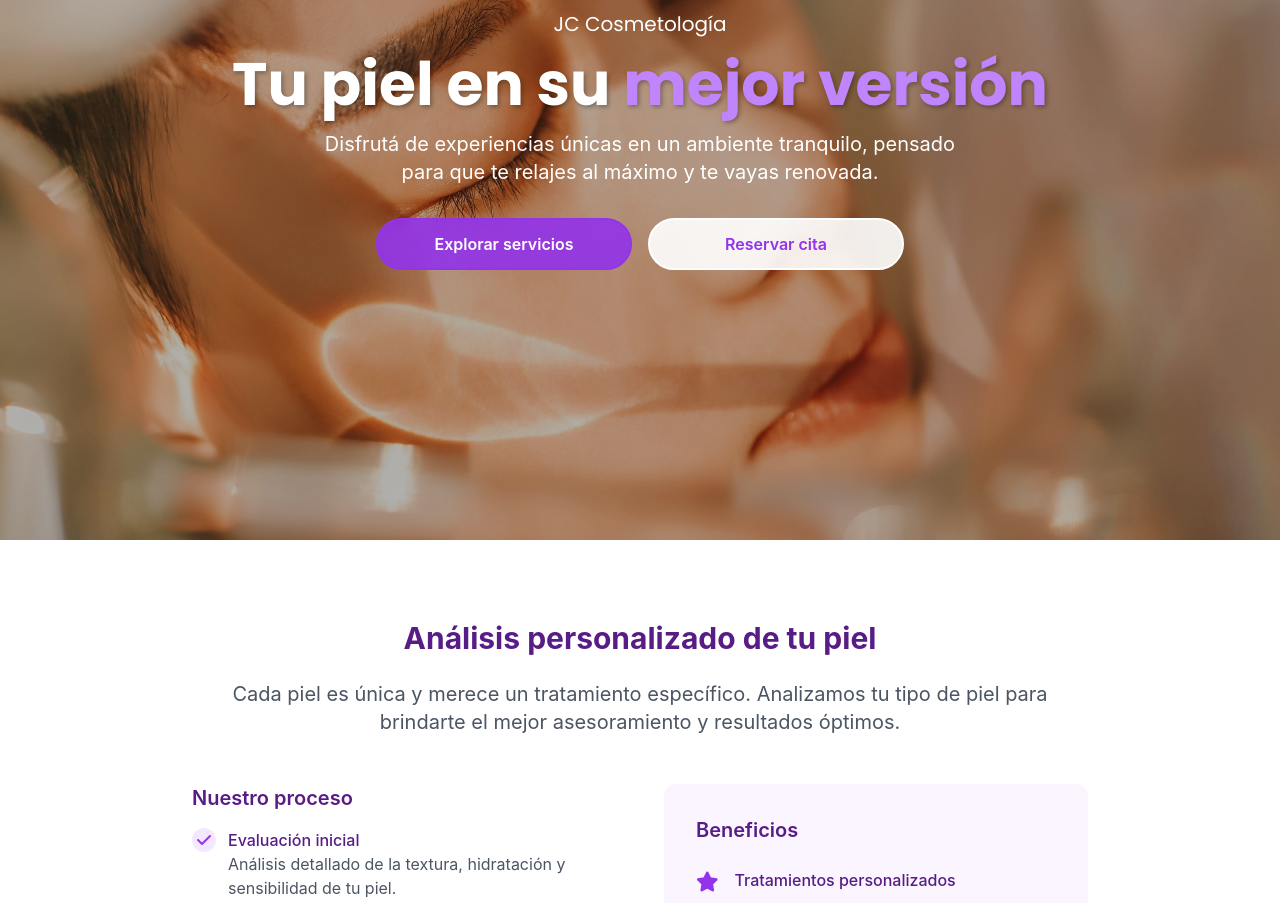
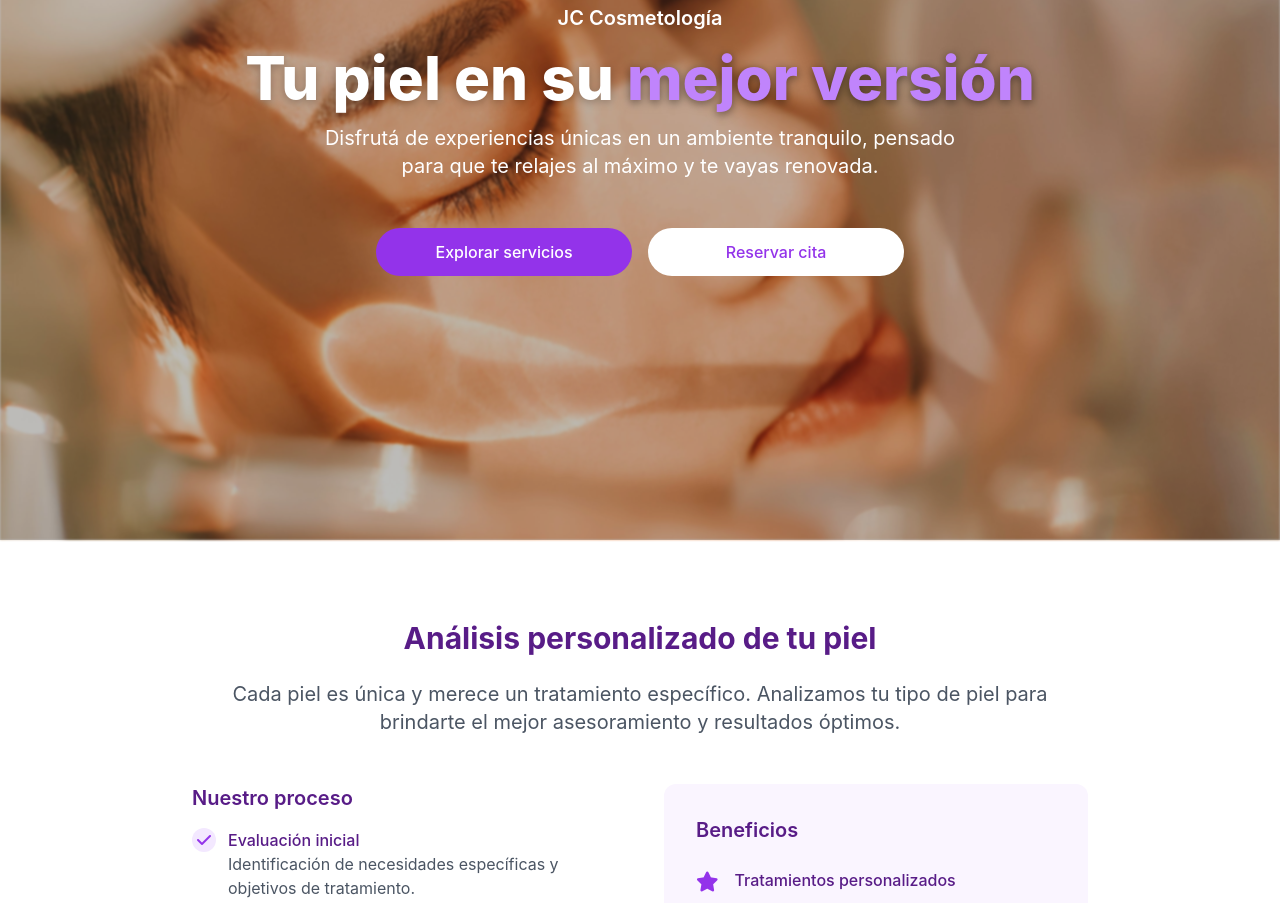
Before and after one commit to CandeLandi/jc-cosmetology, an Angular app: page / in a window 1280 px wide. Shown: the part 260-1163 px from the top of the page. Built offline with nearby package versions, Linux system fonts and the light colour scheme.

Commit message:
refactor: limpieza de código y mejores prácticas

```diff
--- a/src/app/app.component.html
+++ b/src/app/app.component.html
@@ -20,9 +20,9 @@
     (click)="scrollToTop()"
     [class.opacity-0]="!showBackToTop()"
     [class.pointer-events-none]="!showBackToTop()"
-    class="fixed bottom-8 right-8 w-12 h-12 bg-purple-600 hover:bg-purple-700 text-white rounded-full flex items-center justify-center shadow-lg transition-all duration-300 transform hover:scale-110 focus:outline-none focus:ring-2 focus:ring-purple-500 focus:ring-opacity-50 z-50"
+    class="fixed bottom-4 right-4 w-10 h-10 bg-purple-600 hover:bg-purple-700 text-white rounded-full flex items-center justify-center shadow-lg transition-all duration-300 transform hover:scale-110 focus:outline-none focus:ring-2 focus:ring-purple-500 focus:ring-opacity-50 z-50"
     aria-label="Volver arriba"
   >
-    <i class="fas fa-arrow-up"></i>
+    <i class="fas fa-arrow-up text-sm"></i>
   </button>
 </main>
--- a/src/app/app.component.ts
+++ b/src/app/app.component.ts
@@ -13,7 +13,6 @@ import { FooterComponent } from './components/footer/footer.component';
   standalone: true,
   imports: [
     CommonModule,
-    RouterOutlet,
     HeroComponent,
     ServicesComponent,
     ProfessionalProfileComponent,
--- a/src/app/components/contact/contact.component.html
+++ b/src/app/components/contact/contact.component.html
@@ -7,7 +7,7 @@
       </p>
 
       <a
-        href="https://wa.me/5491155555555"
+        href="https://wa.me/5492494629664"
         target="_blank"
         rel="noopener noreferrer"
         class="inline-flex items-center justify-center gap-3 px-6 py-3 bg-green-500 text-white font-semibold rounded-full hover:bg-green-600 transition-colors duration-300"
--- a/src/app/components/hero/hero.component.html
+++ b/src/app/components/hero/hero.component.html
@@ -1,21 +1,35 @@
-<section class="relative h-screen flex items-center justify-center">
-  <div class="absolute inset-0 bg-black/30"></div>
+<section class="relative min-h-screen flex items-center justify-center">
+  <div class="absolute inset-0 z-0">
+    <img
+      src="assets/images/home-image.jpg"
+      alt="Spa treatment background"
+      class="w-full h-full object-cover blur-[1px]"
+    >
+    <div class="absolute inset-0 bg-black/25"></div>
+  </div>
 
-  <div class="content text-center px-4">
-    <p class="text-xl text-white mb-4 font-poppins">
+  <div class="container relative z-10 mx-auto px-4 text-center">
+    <p class="text-xl text-white mb-4 font-poppins font-semibold">
       JC Cosmetología
     </p>
-    <h1 class="text-4xl md:text-6xl font-bold text-white mb-4 font-poppins">
-      Tu piel en su <span class="text-purple-400">mejor versión</span>
+    <h1 class="text-4xl md:text-6xl font-extrabold text-white mb-4 drop-shadow-[0_2px_4px_rgba(0,0,0,0.25)] font-poppins">
+      Tu piel en su <span class="text-purple-400 drop-shadow-[0_2px_4px_rgba(0,0,0,0.25)]">mejor versión</span>
     </h1>
-    <p class="text-lg md:text-xl text-white mb-8 max-w-2xl mx-auto">
-      Disfrutá de experiencias únicas en un ambiente tranquilo, pensado para que te relajes al máximo y te vayas renovada.
+    <p class="text-lg md:text-xl text-white mb-12 max-w-2xl mx-auto font-poppins">
+      Disfrutá de experiencias únicas en un ambiente tranquilo,
+      pensado para que te relajes al máximo y te vayas renovada.
     </p>
-    <div class="space-y-4 md:space-y-0 md:space-x-4">
-      <a href="#services" class="btn btn-primary">
+    <div class="flex flex-col sm:flex-row items-center justify-center gap-4">
+      <a
+        href="#services"
+        class="w-64 py-3 bg-purple-600 text-white font-medium rounded-full hover:bg-purple-700 transition-all duration-300"
+      >
         Explorar servicios
       </a>
-      <a href="#contact" class="btn btn-secondary">
+      <a
+        href="#contact"
+        class="w-64 py-3 bg-white text-purple-600 font-medium rounded-full hover:bg-purple-50 transition-all duration-300"
+      >
         Reservar cita
       </a>
     </div>
--- a/src/app/components/hero/hero.component.scss
+++ /dev/null
@@ -1,78 +0,0 @@
-:host {
-  display: block !important;
-  width: 100% !important;
-}
-
-section {
-  display: block;
-  width: 100%;
-  height: 100vh;
-  background-position: center;
-  background-size: cover;
-  background-attachment: fixed;
-  position: relative;
-  min-height: 100vh;
-  display: flex;
-  align-items: center;
-  justify-content: center;
-  background-image: url('../../../assets/images/home-image.jpg');
-}
-
-.content {
-  position: relative;
-  z-index: 1;
-}
-
-h1 {
-  text-shadow: 2px 2px 4px rgba(0, 0, 0, 0.3);
-}
-
-.btn {
-  @apply w-64 py-3 rounded-full font-semibold transition-all duration-300;
-
-  &.btn-primary {
-    @apply bg-purple-600/90 text-white border-2 border-purple-600;
-    &:hover {
-      @apply bg-purple-600;
-    }
-  }
-
-  &.btn-secondary {
-    @apply bg-white/90 text-purple-600 border-2 border-white;
-    &:hover {
-      @apply bg-white;
-    }
-  }
-}
-
-.font-poppins {
-  font-family: 'Poppins', sans-serif;
-}
-
-@keyframes fadeIn {
-  from {
-    opacity: 0;
-  }
-  to {
-    opacity: 1;
-  }
-}
-
-@keyframes fadeInUp {
-  from {
-    opacity: 0;
-    transform: translateY(20px);
-  }
-  to {
-    opacity: 1;
-    transform: translateY(0);
-  }
-}
-
-.animate-fade-in {
-  animation: fadeIn 1s ease-out forwards;
-}
-
-.animate-fade-in-up {
-  animation: fadeInUp 1s ease-out forwards;
-}
--- a/src/app/components/hero/hero.component.ts
+++ b/src/app/components/hero/hero.component.ts
@@ -6,6 +6,6 @@ import { CommonModule } from '@angular/common';
   standalone: true,
   imports: [CommonModule],
   templateUrl: './hero.component.html',
-  styleUrls: ['./hero.component.scss']
+  styles: []
 })
 export class HeroComponent {}
--- a/src/app/components/services/service-card.component.ts
+++ b/src/app/components/services/service-card.component.ts
@@ -7,7 +7,7 @@ import { Service } from '../../models/service.model';
   standalone: true,
   imports: [CommonModule],
   templateUrl: './service-card.component.html',
-  styleUrls: ['./service-card.component.scss']
+  styles: []
 })
 export class ServiceCardComponent {
   @Input({ required: true }) service!: Service;
--- a/src/app/components/services/services.component.ts
+++ b/src/app/components/services/services.component.ts
@@ -8,7 +8,7 @@ import { Service } from '../../models/service.model';
   standalone: true,
   imports: [CommonModule, ServiceCardComponent],
   templateUrl: './services.component.html',
-  styleUrls: ['./services.component.scss']
+  styles: []
 })
 export class ServicesComponent {
   services: Service[] = [
--- a/src/app/components/skin-analysis/skin-analysis.component.html
+++ b/src/app/components/skin-analysis/skin-analysis.component.html
@@ -1,54 +1,89 @@
 <section class="py-20 bg-white">
   <div class="container mx-auto px-4">
-    <div class="max-w-6xl mx-auto">
-      <div class="grid grid-cols-1 md:grid-cols-2 gap-12 items-center">
-        <!-- Texto -->
-        <div class="space-y-6">
-          <h2 class="text-3xl font-semibold text-purple-900">Análisis personalizado de tu piel</h2>
-          <div class="space-y-4">
+    <div class="max-w-4xl mx-auto">
+      <h2 class="text-3xl font-bold text-purple-900 mb-6 text-center">
+        Análisis personalizado de tu piel
+      </h2>
+      <p class="text-xl text-gray-600 mb-12 text-center">
+        Cada piel es única y merece un tratamiento específico.
+        Analizamos tu tipo de piel para brindarte el mejor asesoramiento y resultados óptimos.
+      </p>
+
+      <div class="grid md:grid-cols-2 gap-12">
+        <!-- Process Section -->
+        <div class="space-y-8">
+          <div>
+            <h3 class="text-xl font-semibold text-purple-900 mb-4">Nuestro proceso</h3>
+            <ul class="space-y-4">
+              <li class="flex items-start gap-3">
+                <div class="flex-shrink-0 w-6 h-6 bg-purple-100 rounded-full flex items-center justify-center">
+                  <i class="fas fa-check text-purple-600"></i>
+                </div>
+                <div>
+                  <h4 class="font-medium text-purple-900">Evaluación inicial</h4>
+                  <p class="text-gray-600">Identificación de necesidades específicas y objetivos de tratamiento.</p>
+                </div>
+              </li>
+              <li class="flex items-start gap-3">
+                <div class="flex-shrink-0 w-6 h-6 bg-purple-100 rounded-full flex items-center justify-center">
+                  <i class="fas fa-check text-purple-600"></i>
+                </div>
+                <div>
+                  <h4 class="font-medium text-purple-900">Diagnóstico personalizado</h4>
+                  <p class="text-gray-600">Diagnóstico de biotipo y fototipo cutáneo para un abordaje correcto en gabinete.</p>
+                </div>
+              </li>
+              <li class="flex items-start gap-3">
+                <div class="flex-shrink-0 w-6 h-6 bg-purple-100 rounded-full flex items-center justify-center">
+                  <i class="fas fa-check text-purple-600"></i>
+                </div>
+                <div>
+                  <h4 class="font-medium text-purple-900">Plan de tratamiento</h4>
+                  <p class="text-gray-600">Diseño de un protocolo adaptado a tus necesidades y estilo de vida.</p>
+                </div>
+              </li>
+            </ul>
+          </div>
+        </div>
+
+        <!-- Benefits Section -->
+        <div class="bg-purple-50 rounded-xl p-8">
+          <h3 class="text-xl font-semibold text-purple-900 mb-6">Beneficios</h3>
+          <div class="space-y-6">
             <div class="flex items-start gap-4">
-              <div class="flex-shrink-0 w-8 h-8 bg-purple-100 rounded-full flex items-center justify-center">
-                <i class="fas fa-search text-purple-600"></i>
+              <div class="flex-shrink-0">
+                <i class="fas fa-star text-purple-600 text-xl"></i>
               </div>
               <div>
-                <h3 class="text-xl font-medium text-purple-900 mb-2">Diagnóstico detallado</h3>
-                <p class="text-gray-600">Identificación de necesidades específicas y objetivos de tratamiento.</p>
+                <h4 class="font-medium text-purple-900 mb-2">Tratamientos personalizados</h4>
+                <p class="text-gray-600">Protocolos adaptados a tu tipo de piel y objetivos específicos.</p>
               </div>
             </div>
-
             <div class="flex items-start gap-4">
-              <div class="flex-shrink-0 w-8 h-8 bg-purple-100 rounded-full flex items-center justify-center">
-                <i class="fas fa-clipboard-list text-purple-600"></i>
+              <div class="flex-shrink-0">
+                <i class="fas fa-chart-line text-purple-600 text-xl"></i>
               </div>
               <div>
-                <h3 class="text-xl font-medium text-purple-900 mb-2">Plan de tratamiento</h3>
-                <p class="text-gray-600">Diseño de un protocolo adaptado a tus necesidades y estilo de vida.</p>
+                <h4 class="font-medium text-purple-900 mb-2">Resultados óptimos</h4>
+                <p class="text-gray-600">Mayor efectividad en los tratamientos al abordar las necesidades reales de tu piel.</p>
               </div>
             </div>
-
             <div class="flex items-start gap-4">
-              <div class="flex-shrink-0 w-8 h-8 bg-purple-100 rounded-full flex items-center justify-center">
-                <i class="fas fa-star text-purple-600"></i>
+              <div class="flex-shrink-0">
+                <i class="fas fa-shield-alt text-purple-600 text-xl"></i>
               </div>
               <div>
-                <h3 class="text-xl font-medium text-purple-900 mb-2">Cuidado preventivo</h3>
-                <p class="text-gray-600">Recomendaciones para mantener los resultados y prevenir problemas futuros.</p>
+                <h4 class="font-medium text-purple-900 mb-2">Cuidado preventivo</h4>
+                <p class="text-gray-600">Identificación temprana de problemas y recomendaciones para mantener tu piel saludable.</p>
               </div>
             </div>
           </div>
-        </div>
 
-        <!-- Imagen -->
-        <div class="relative">
-          <div class="aspect-w-4 aspect-h-3 rounded-2xl overflow-hidden shadow-xl">
-            <img
-              src="assets/images/skin-analysis.jpg"
-              alt="Análisis de piel profesional"
-              class="object-cover w-full h-full transform transition-transform duration-300 hover:scale-105"
-            />
+          <div class="mt-8 pt-6 border-t border-purple-200">
+            <blockquote class="text-gray-700 italic">
+              "Cada piel cuenta su propia historia. Nuestro trabajo es escucharla y ayudarla a escribir su mejor capítulo."
+            </blockquote>
           </div>
-          <div class="absolute -bottom-6 -right-6 w-32 h-32 bg-purple-100 rounded-full -z-10"></div>
-          <div class="absolute -top-6 -left-6 w-24 h-24 bg-purple-50 rounded-full -z-10"></div>
         </div>
       </div>
     </div>
--- a/src/app/components/skin-analysis/skin-analysis.component.ts
+++ b/src/app/components/skin-analysis/skin-analysis.component.ts
@@ -5,99 +5,7 @@ import { CommonModule } from '@angular/common';
   selector: 'app-skin-analysis',
   standalone: true,
   imports: [CommonModule],
-  template: `
-    <section class="py-20 bg-white">
-      <div class="container mx-auto px-4">
-        <div class="max-w-4xl mx-auto">
-          <h2 class="text-3xl font-bold text-purple-900 mb-6 text-center">
-            Análisis personalizado de tu piel
-          </h2>
-          <p class="text-xl text-gray-600 mb-12 text-center">
-            Cada piel es única y merece un tratamiento específico.
-            Analizamos tu tipo de piel para brindarte el mejor asesoramiento y resultados óptimos.
-          </p>
-
-          <div class="grid md:grid-cols-2 gap-12">
-            <!-- Process Section -->
-            <div class="space-y-8">
-              <div>
-                <h3 class="text-xl font-semibold text-purple-900 mb-4">Nuestro proceso</h3>
-                <ul class="space-y-4">
-                  <li class="flex items-start gap-3">
-                    <div class="flex-shrink-0 w-6 h-6 bg-purple-100 rounded-full flex items-center justify-center">
-                      <i class="fas fa-check text-purple-600"></i>
-                    </div>
-                    <div>
-                      <h4 class="font-medium text-purple-900">Evaluación inicial</h4>
-                      <p class="text-gray-600">Análisis detallado de la textura, hidratación y sensibilidad de tu piel.</p>
-                    </div>
-                  </li>
-                  <li class="flex items-start gap-3">
-                    <div class="flex-shrink-0 w-6 h-6 bg-purple-100 rounded-full flex items-center justify-center">
-                      <i class="fas fa-check text-purple-600"></i>
-                    </div>
-                    <div>
-                      <h4 class="font-medium text-purple-900">Diagnóstico personalizado</h4>
-                      <p class="text-gray-600">Identificación de necesidades específicas y objetivos de tratamiento.</p>
-                    </div>
-                  </li>
-                  <li class="flex items-start gap-3">
-                    <div class="flex-shrink-0 w-6 h-6 bg-purple-100 rounded-full flex items-center justify-center">
-                      <i class="fas fa-check text-purple-600"></i>
-                    </div>
-                    <div>
-                      <h4 class="font-medium text-purple-900">Plan de tratamiento</h4>
-                      <p class="text-gray-600">Diseño de un protocolo adaptado a tus necesidades y estilo de vida.</p>
-                    </div>
-                  </li>
-                </ul>
-              </div>
-            </div>
-
-            <!-- Benefits Section -->
-            <div class="bg-purple-50 rounded-xl p-8">
-              <h3 class="text-xl font-semibold text-purple-900 mb-6">Beneficios</h3>
-              <div class="space-y-6">
-                <div class="flex items-start gap-4">
-                  <div class="flex-shrink-0">
-                    <i class="fas fa-star text-purple-600 text-xl"></i>
-                  </div>
-                  <div>
-                    <h4 class="font-medium text-purple-900 mb-2">Tratamientos personalizados</h4>
-                    <p class="text-gray-600">Protocolos adaptados a tu tipo de piel y objetivos específicos.</p>
-                  </div>
-                </div>
-                <div class="flex items-start gap-4">
-                  <div class="flex-shrink-0">
-                    <i class="fas fa-chart-line text-purple-600 text-xl"></i>
-                  </div>
-                  <div>
-                    <h4 class="font-medium text-purple-900 mb-2">Resultados óptimos</h4>
-                    <p class="text-gray-600">Mayor efectividad en los tratamientos al abordar las necesidades reales de tu piel.</p>
-                  </div>
-                </div>
-                <div class="flex items-start gap-4">
-                  <div class="flex-shrink-0">
-                    <i class="fas fa-shield-alt text-purple-600 text-xl"></i>
-                  </div>
-                  <div>
-                    <h4 class="font-medium text-purple-900 mb-2">Cuidado preventivo</h4>
-                    <p class="text-gray-600">Identificación temprana de problemas y recomendaciones para mantener tu piel saludable.</p>
-                  </div>
-                </div>
-              </div>
-
-              <div class="mt-8 pt-6 border-t border-purple-200">
-                <blockquote class="text-gray-700 italic">
-                  "Cada piel cuenta su propia historia. Nuestro trabajo es escucharla y ayudarla a escribir su mejor capítulo."
-                </blockquote>
-              </div>
-            </div>
-          </div>
-        </div>
-      </div>
-    </section>
-  `,
+  templateUrl: './skin-analysis.component.html',
   styles: []
 })
 export class SkinAnalysisComponent {}
--- a/src/index.html
+++ b/src/index.html
@@ -7,9 +7,9 @@
   <meta name="viewport" content="width=device-width, initial-scale=1">
   <link rel="icon" type="image/x-icon" href="favicon.ico">
   <link rel="stylesheet" href="https://cdnjs.cloudflare.com/ajax/libs/font-awesome/6.0.0/css/all.min.css">
-  <link href="https://fonts.googleapis.com/css2?family=Poppins:wght@300;400;500;600;700&display=swap" rel="stylesheet">
+  <link href="https://fonts.googleapis.com/css2?family=Lato:wght@300;400;700&display=swap" rel="stylesheet">
 </head>
-<body class="font-poppins">
+<body class="font-lato">
   <app-root></app-root>
 </body>
 </html>
```
Also changed, not shown: src/app/components/services/service-card.component.html (+15 -19 lines).
